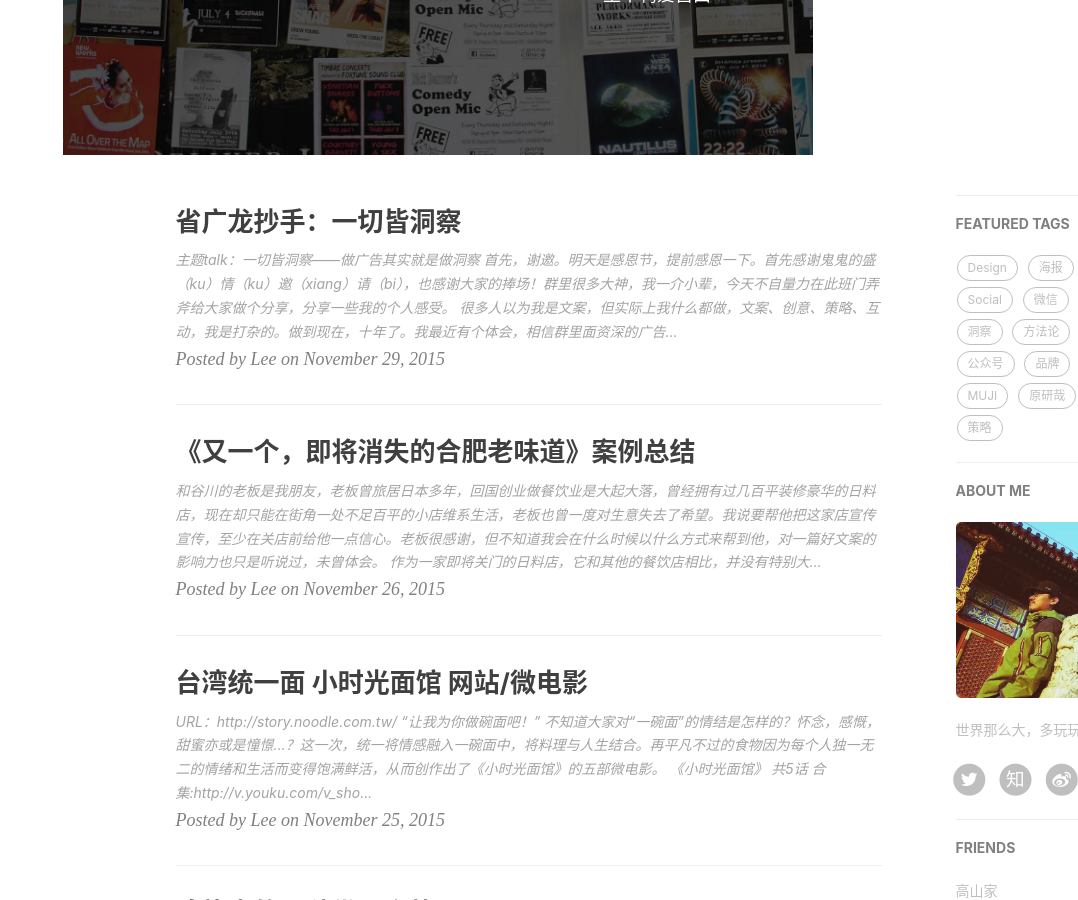
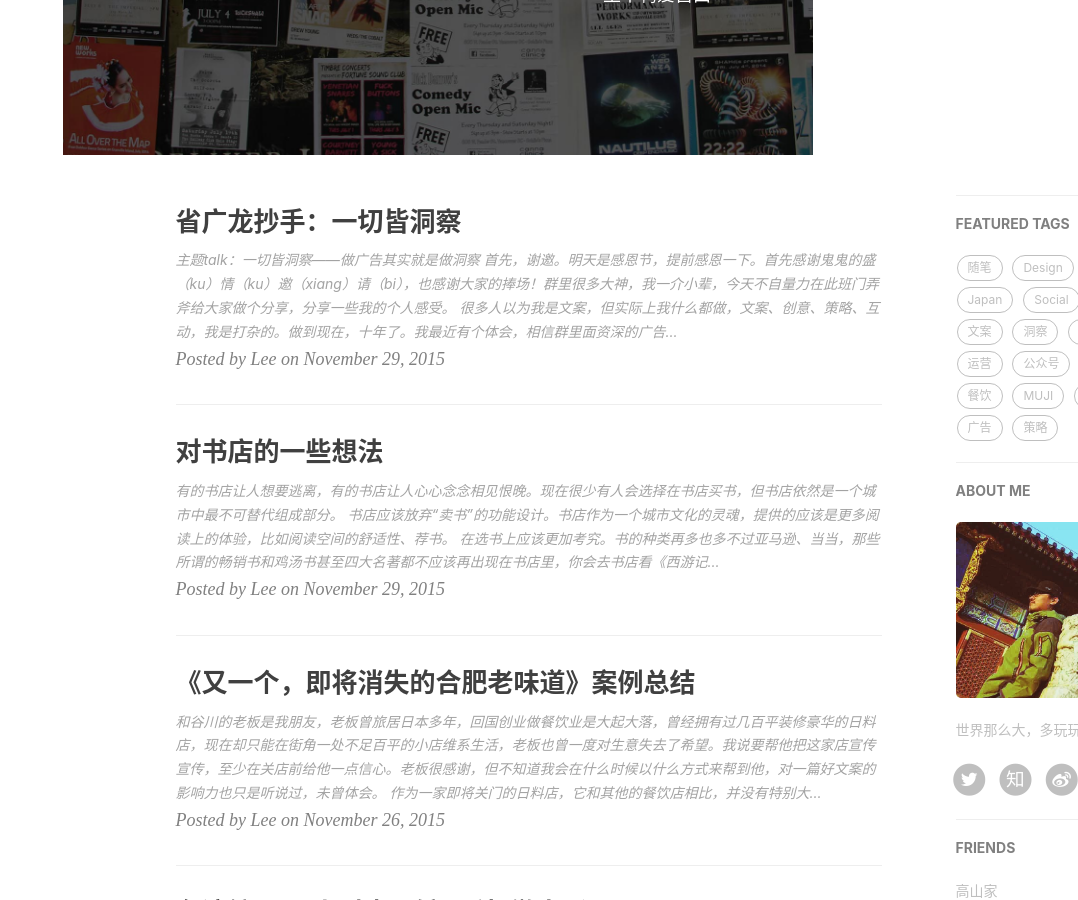
Before and after one commit to 27979831/27979831.github.io, a Jekyll site: the page built from tags.html, in a window 1280 px wide and 900 px high, scrolled down 511 px. Shown: the whole window, without its empty margins (202-1280 px from the left). Built offline with Jekyll 4.4.1, drawn with Linux system fonts in a browser that asks for light colours; nearby versions of some CDN libraries; comment, search, counter and statistics services are not loaded; some of the changed text lies outside the part shown.

Commit message:
bookstore

```diff
--- /dev/null
+++ b/_posts/2015-11-29-bookstore.md
@@ -0,0 +1,19 @@
+---
+layout:     post
+title:      对书店的一些想法
+date:       2015-11-29
+author:     "Lee"
+header-img: "img/bookstore.jpg"
+tags:
+    - 随笔
+---
+有的书店让人想要逃离，有的书店让人心心念念相见恨晚。现在很少有人会选择在书店买书，但书店依然是一个城市中最不可替代组成部分。
+
+1. 书店应该放弃“卖书”的功能设计。书店作为一个城市文化的灵魂，提供的应该是更多阅读上的体验，比如阅读空间的舒适性、荐书。
+2. 在选书上应该更加考究。书的种类再多也多不过亚马逊、当当，那些所谓的畅销书和鸡汤书甚至四大名著都不应该再出现在书店里，你会去书店看《西游记》和《论语》吗？中国每年出版那么多图书，好书真的不多。有的书卖得多，不代表就是好书。
+3. 书店是卖故事的地方。有的书店学旅游景区，弄什么慢寄，卖明信片甚至手机壳。虽然那些东西挺有设计感，有的质量确实不错，勉强称得上是文创产品，但总觉得一个书店不靠贩卖文化赚钱，而是靠卖一些工厂货盈利，总觉得有些别扭。
+4. 为什么书店要卖咖啡和饮料？真以为来看书的人都喜欢喝那些东西吗？一味模仿，反而让书店不伦不类。中国人至今都还没培养起喝咖啡的习惯，在中国街边喝到的99%的咖啡都不能算是咖啡。咖啡师不是你想当就能当。如果是为读者服务，为什么不能提供免费水？
+5. 书店做的是社交圈，应该拒绝掉一些人。知识没有贵贱，任何人都能近书店的时代应该过去了。过去流浪汉在通宵书店里睡觉，这被称为人文关怀，可是你真的愿意你在看书的时候，旁边有个流浪汉在睡觉吗？在那些流浪汉眼里，这里根本不是书店，只是个有空调，还可以免费过夜的地方。同理，还有那些把书店当自习室的学生，他们本可以去图书馆。物以类聚，人以群分。不同人群应该有他们对应的书店，就像现在逐渐流行起来的儿童书店，那是个充满亲子读物和儿童绘本的游乐园。
+6. 书店要做内容。读者书评是内容，摘出书中的一些文字是内容，做嘉宾互动是内容。做内容的方式有很多，不能只靠UGC，自己要能生产。有了内容，就有了调性，有了受众，也就成了媒体。这个城市有太多民生政治经济的官媒，精神文化类的媒体寥寥无几。很多畅销书，并不是因为写的有多好，是因为有名人推，或者作者本人就有很多粉丝，有很强的宣传力。
+7. 书店如何盈利？赚钱的方式有很多，卖货是最简单直接的，没有粘性。书店先要考虑的如何能吸引更多人去，让人去了还想去，让喜欢阅读的人有一见钟情的感觉。想想自己，如果不是开书店或是在书店上班，你会天天想去你现在的书店吗？在如何为阅读者提供更好的阅读体验这件事上，书店的经营者应该有更深入的思考。
+8. 文化产业一定会在5-10年内全面复兴。书店会在这波复兴里重新被定义，这是时间的问题。
--- a/archiv.html
+++ b/archiv.html
@@ -9,6 +9,15 @@
 	<div class="row">
 		<div class=" hr-lg hr-md col-lg-offset-13 col-md-13">
 			<div class="one-tag-list" >
+
+<div class="post-preview"  >
+				    <a href="http://27979831.github.io/2015/11/29/bookstore/">
+				        <h2 class="post-title">
+                            2015.11.29 对书店的一些想法
+				        </h2>
+				    </a>
+<hr>
+</div>
 
 <div class="post-preview"  >
 				    <a href="http://27979831.github.io/2015/11/26/heguchuan/">
```
Also changed, not shown: img/bookstore.jpg (added).
